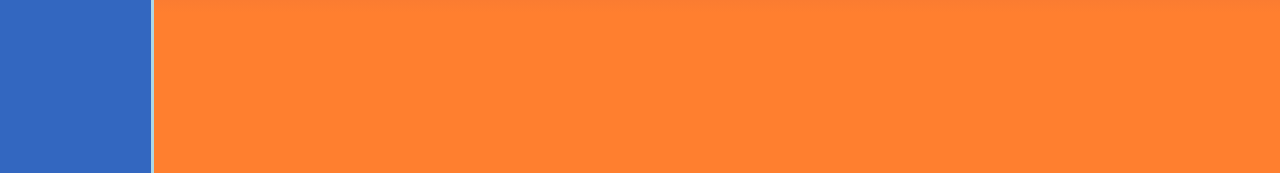
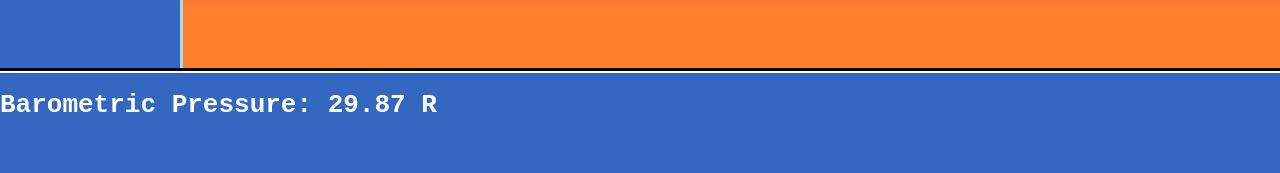
Before and after one commit to IvanCastillo1986/weather_channel_tribute, a React (Create React App) app: page /3day in a window 1280 px wide. Shown: the part 627-800 px from the top of the page. Built offline with nearby package versions, Linux system fonts and the light colour scheme; no server answers.

Commit message:
Added Footer

```diff
--- a/src/App.css
+++ b/src/App.css
@@ -1,4 +1,5 @@
 .App {
+  height: 100vh;
   font-family: monospace;
   display: flex;
   background: linear-gradient(
@@ -13,7 +14,6 @@
 
 main {
   margin-top: 32px;
-  width: 100%;
 }
 
 .Logo {
@@ -76,6 +76,26 @@ main {
   justify-self: end;
 }
 
+.Footer {
+  position: absolute;
+  background-color: rgb(51, 103, 192);
+  width: 100%;
+  height: 100px;
+  margin: 0;
+  bottom: 0;
+  color: white;
+  border-top: 3px solid white;
+}
+.Footer::before {
+  position: absolute;
+  content: '';
+  background-color: black;
+  width: 100%;
+  height: 3px;
+  /* z-index: 99; */
+  top: -5px;
+}
+
 
 
 
--- a/src/App.js
+++ b/src/App.js
@@ -3,6 +3,7 @@ import { Switch, Route } from 'react-router-dom'
 import './App.css'
 
 import NavBar from './Components/NavBar'
+import Footer from './Components/Footer'
 import Logo from './Components/Logo'
 import DateTime from './Components/DateTime'
 import Home from './Pages/Home'
@@ -15,6 +16,8 @@ export default function App() {
 
 
   return (
+    // <div className='AppContainer'>
+
       <div className='App'>
         <NavBar />
         <main>
@@ -30,7 +33,10 @@ export default function App() {
             <Route path='/about' component={About} />
           </Switch>
         </main>
+      <Footer />
       </div>
+
+    // </div>
   )
 }
 
--- /dev/null
+++ b/src/Components/Footer.js
@@ -0,0 +1,14 @@
+import React, { useState } from 'react'
+import '../App.css'
+
+
+export default function Footer() {
+
+
+
+    return (
+        <div className='Footer'>
+            <h1>Barometric Pressure: 29.87 R</h1>
+        </div>
+    )
+}
--- a/src/Components/NavBar.css
+++ b/src/Components/NavBar.css
@@ -1,6 +1,6 @@
 .NavBar {
     background-color: rgb(51, 103, 192);
-    height: 100vh;
+    /* height: 100%; */
     width: 180px;
     position: relative;
     border-right: 3px solid lightblue;
--- a/src/Pages/ThreeDay.css
+++ b/src/Pages/ThreeDay.css
@@ -1,5 +1,6 @@
 .ThreeDayWeather {
     display: flex;
+    flex-direction: row;
     flex-wrap: wrap;
 }
 
```
Lines whose indentation alone changed are shown as unchanged.
